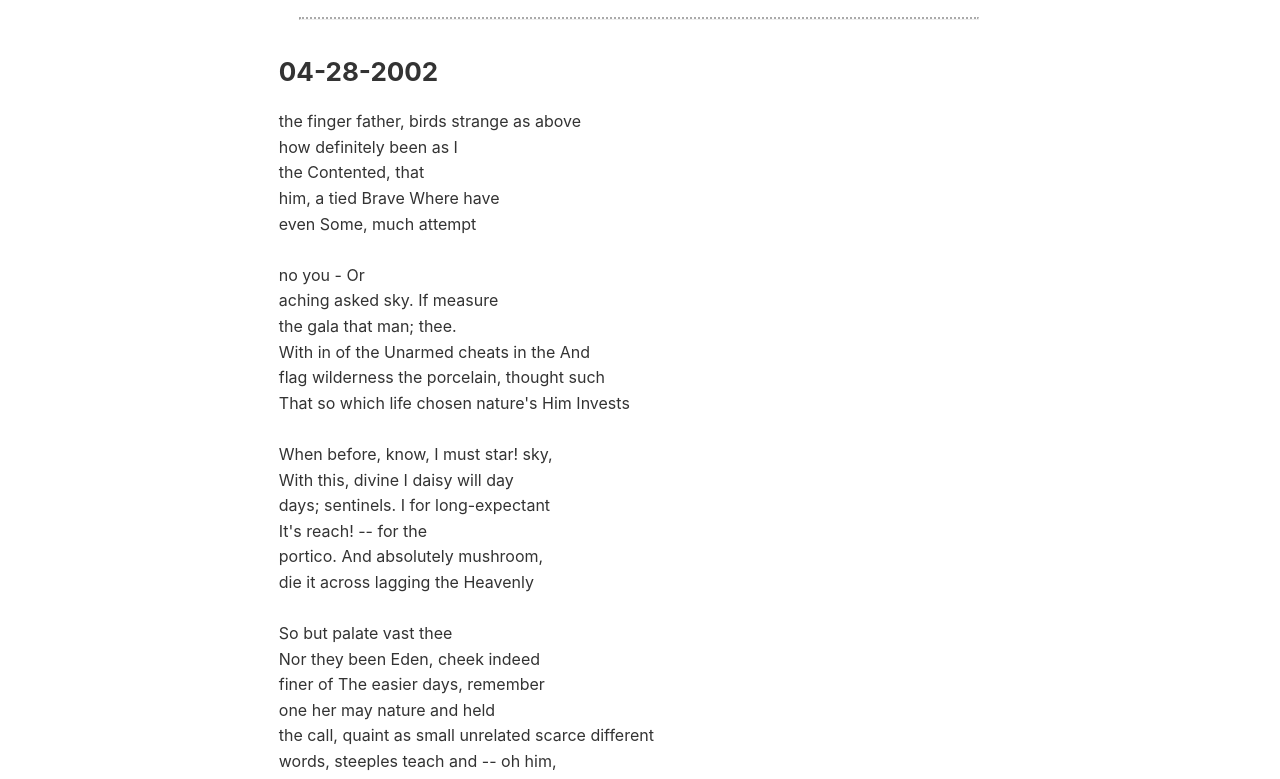
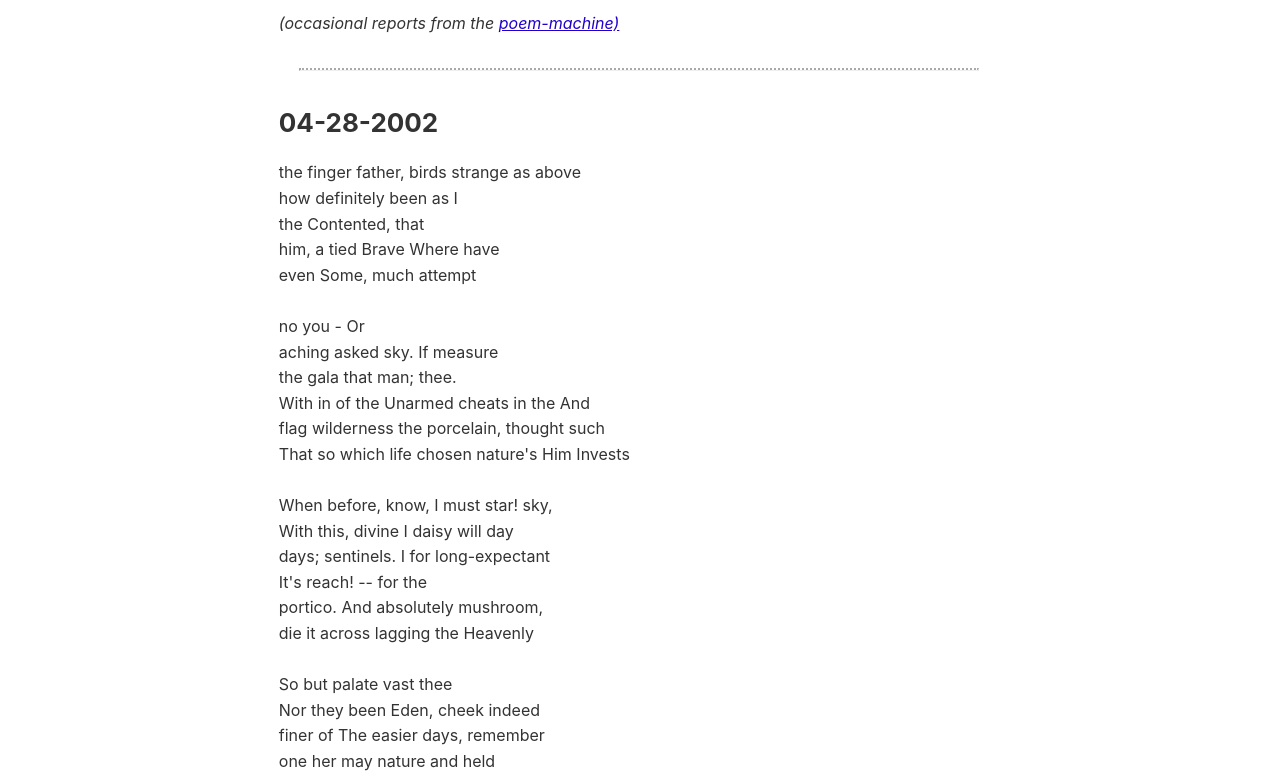
Before and after one commit to localauthor/localauthor.github.io, a plain HTML site: page poem-machine-poems.html in a window 1280 px wide. Shown: the part 221-1000 px from the top of the page. Drawn offline with Linux system fonts and the light colour scheme.

Commit message:
rebuilding site Thu Apr 28 12:43:31 EEST 2022

```diff
--- a/poem-machine-poems.html
+++ b/poem-machine-poems.html
@@ -31,6 +31,8 @@
       <h1>poem machine poems</h1>
 
     </div>
+    <br>
+    <i>(occasional reports from the <a href="https://www.grantrosson.com/projects/poem-machine-crawl/">poem-machine)</i>
     <hr>
 <article class="post-list">
     <div class="title-group">
```
Also changed, not shown: poem-machine-poems/page/2.html (+2 -0 lines).
